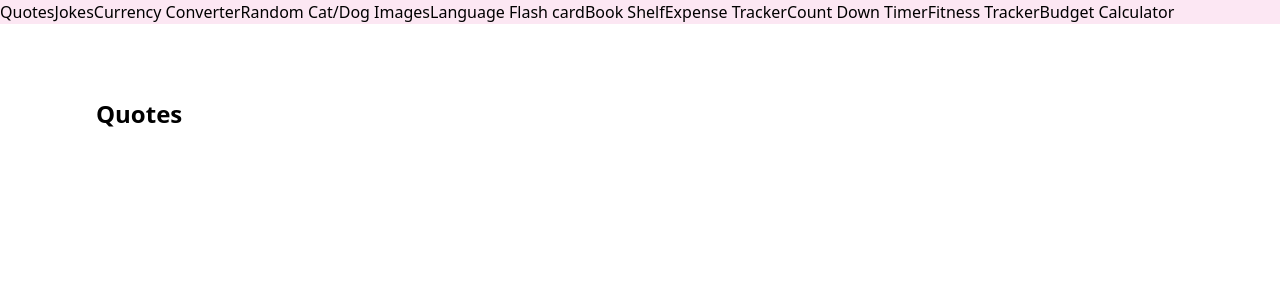
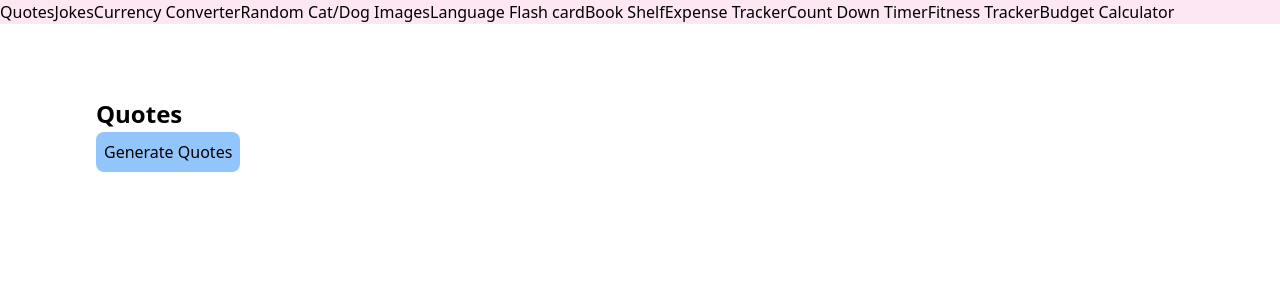
Before and after one commit to kalburgimanjunath/stackblitz-random-generator, a React (Create React App) app: page /quotes in a window 1280 px wide. Shown: the top 300 px of the page. Built offline with nearby package versions, Linux system fonts and the light colour scheme.

Commit message:
button added

```diff
--- a/src/pages/Quotes.js
+++ b/src/pages/Quotes.js
@@ -3,7 +3,11 @@ export default function Quotes() {
         'quote1',
         'quote2'
     ]
+    const generateRandom = ()=>{
+        console.log('hello world')
+    }
     return <div>
         <h1>Quotes</h1>
+        <button className="bg-blue-300 p-2 hover:bg-blue-400 rounded-lg" type="button" onClick={()=>generateRandom()}>Generate Quotes</button>
         </div>
 }
```
